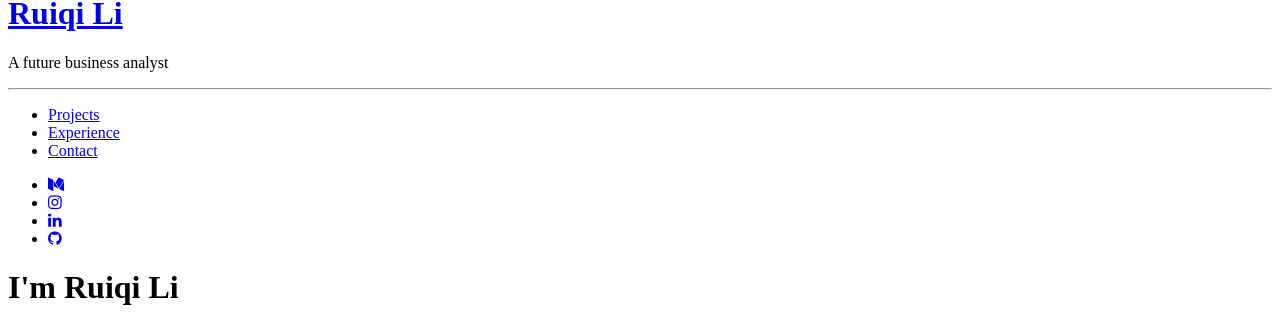
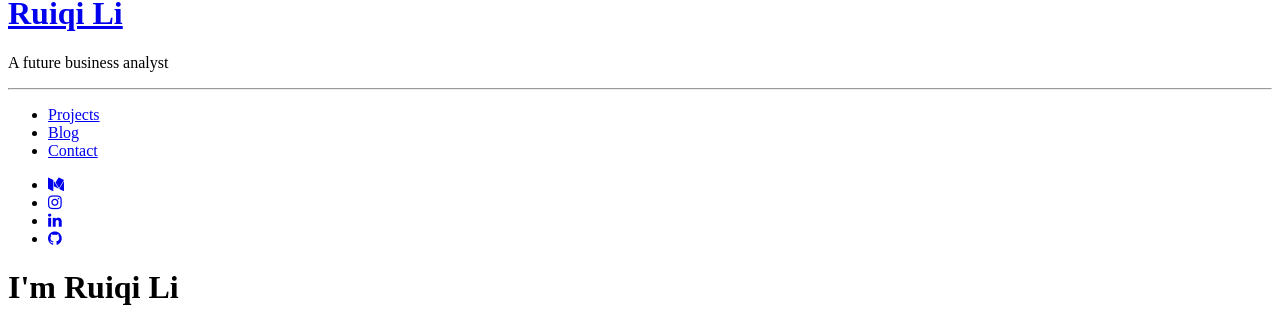
Before and after one commit to R342li/R342li.github.io, a Jekyll site: the page built from index.html, in a window 1280 px wide and 900 px high, scrolled down 1524 px. Shown: the part 136-452 px from the top of the window. Built offline with Jekyll 4.4.1, drawn with Linux system fonts in a browser that asks for light colours.

Commit message:
Update main.yml

```diff
--- a/_data/main.yml
+++ b/_data/main.yml
@@ -30,7 +30,7 @@ menu:
   - title: Projects
     link: /projects/
 
-  - title: Experience
+  - title: Blog
     link: /blog/
 
   - title: Contact
@@ -87,6 +87,3 @@ expertise:
   - title: Lightroom
     level: 70
     color: rgb(230, 133, 172)
-
-
-buy-button: false
```
